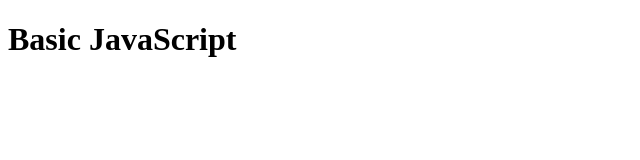
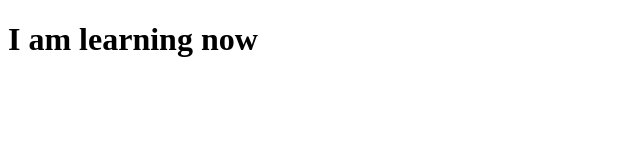
Before and after one commit to blessed-bagor/learning-es6, a plain HTML site: page index.html in a window 1280 px wide. Shown: the whole page, without its empty margins (0-640 px from the left). Drawn offline with Linux system fonts and the light colour scheme.

```diff
--- a/script/main.js
+++ b/script/main.js
@@ -1,2 +1,2 @@
-const myHeading = document.querySelector("h1");
-myHeading.textContent = "Basic JavaScript";
+const myHeading = document.querySelector ("h1");
+myHeading.textContent = "I am learning now";
```
Also changed, not shown: lang-basic-crash-course.html (+1 -0 lines).
